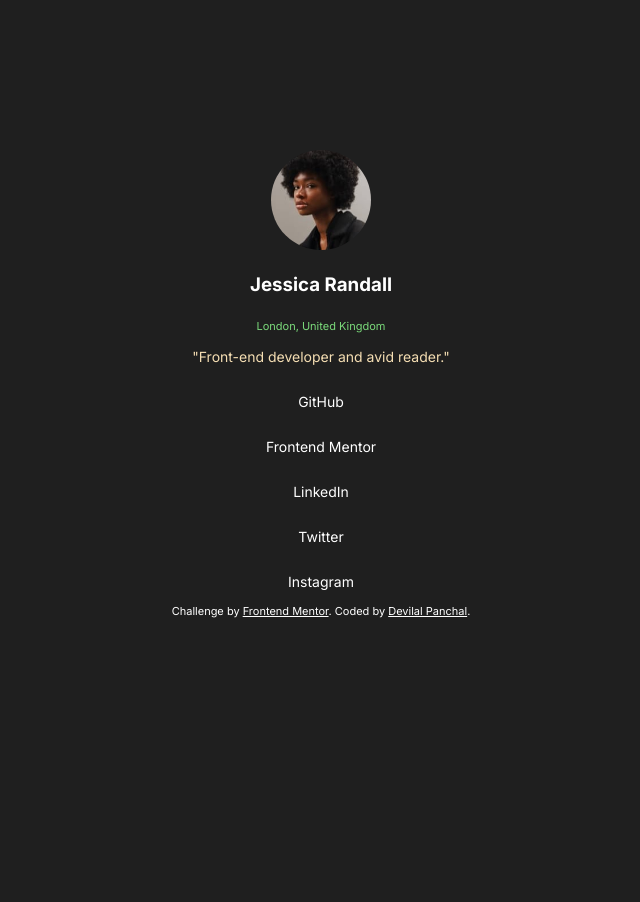
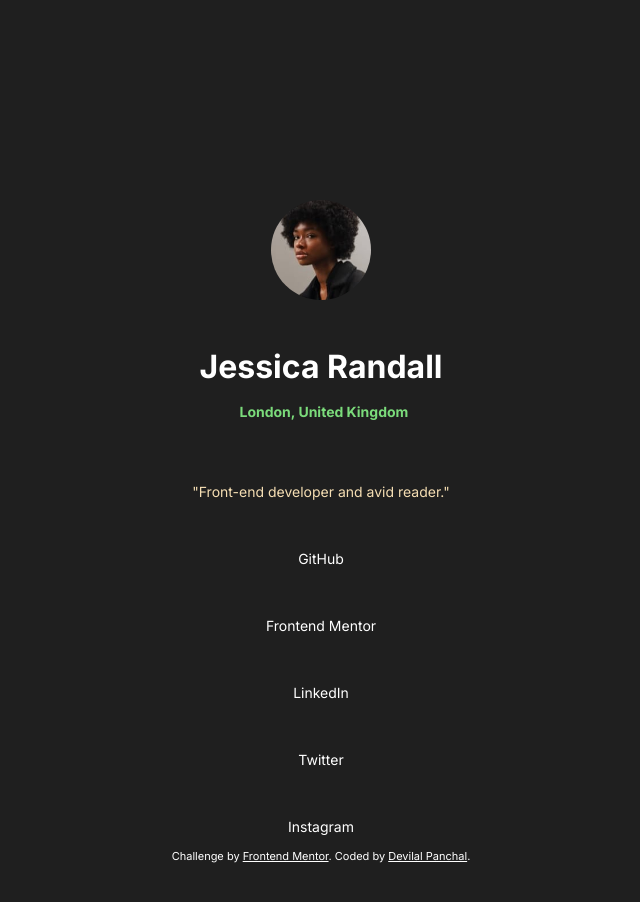
Before and after one commit to devilalpanchal/SocialProfile, a plain HTML site: page index.html in a window 1280 px wide. Shown: the whole page, without its empty margins (327-967 px from the left). Drawn offline with Linux system fonts and the light colour scheme.

Commit message:
changes in file width and hight

```diff
--- a/index.html
+++ b/index.html
@@ -22,17 +22,18 @@
   <div class="main-container">
     <div class="icon"><img src="avatar-jessica.jpeg" alt=""></div>
     <div class="icon">
-      <h3>
+      <h1>
         Jessica Randall
 
-      </h3>
+      </h>
+      <div class="icon">
+        <span>
+          London, United Kingdom
+
+        </span>
+      </div>
     </div>
-    <div class="icon">
-      <span>
-        London, United Kingdom
 
-      </span>
-    </div>
     <div class="icon">
       <p class="frontend">
         "Front-end developer and avid reader."
--- a/style.css
+++ b/style.css
@@ -1,8 +1,5 @@
-
-
-body{
-
-    background-color:var(--DarkGrey);
+body {
+    background-color: var(--DarkGrey);
     font-family: "Inter", sans-serif;
     font-optical-sizing: auto;
     font-weight: 400;
@@ -11,8 +8,8 @@ body{
     "slnt" 0;
     width: 100%;
     height: 100vh;
+}
 
-    }
 :root {
 
     --White: hsl(0, 0%, 100%);
@@ -20,7 +17,9 @@ body{
     --DarkGrey: hsl(0, 0%, 12%);
     --Black: hsl(0, 0%, 8%);
 }
+
 .attribution {
+    bottom:0px;
     font-size: 11px;
     text-align: center;
     color: var(--White);
@@ -31,32 +30,38 @@ body{
     color: var(--White);
 
 }
-      .main-container
-      {
+
+.main-container {
 
     display: flex;
     justify-content: center;
     align-items: center;
     flex-direction: column;
-        margin-top: 150px;
-        gap: space-between;
+    margin-top: 200px;
+    gap: 22px;
 }
-      img{
+
+img {
     width: 100px;
     height: 100px;
     border-radius: 50%;
 }
-      p{
+
+p {
     color: var(--White);
     font-size: 14px;
 }
-      h3{
+
+h1 {
     color: var(--White);
 }
-      span{
-        font-size: 11px;
+
+span {
+    margin-left: 40px;
+    font-size: 14px;
     color: rgb(123, 219, 123);
 }
-      .frontend{
+
+.frontend {
     color: wheat;
 }
```
Lines whose indentation alone changed are shown as unchanged.
